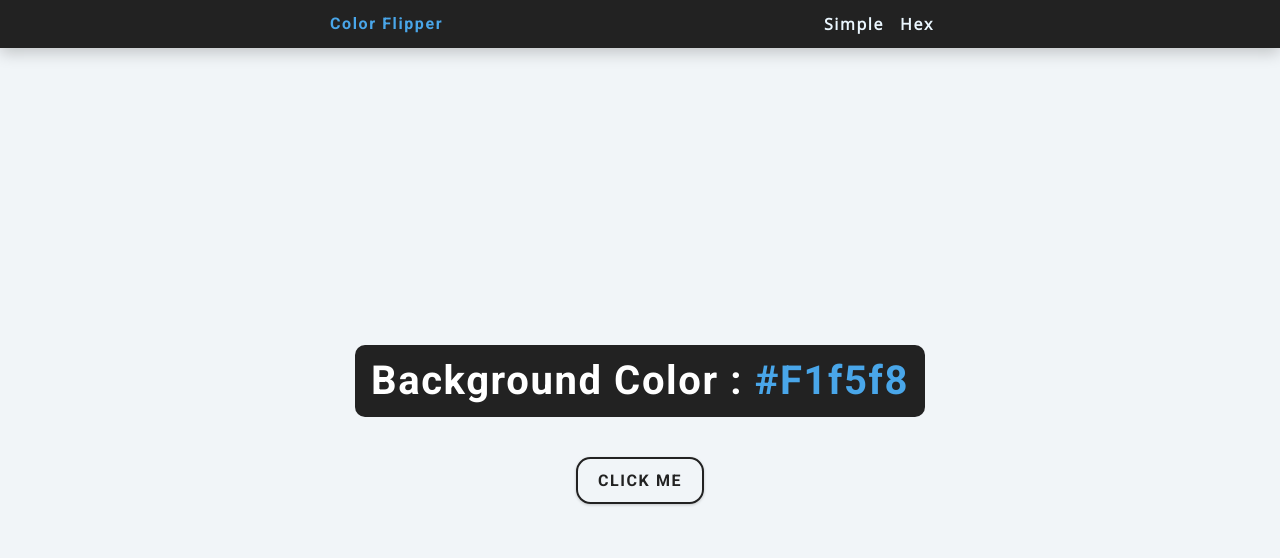
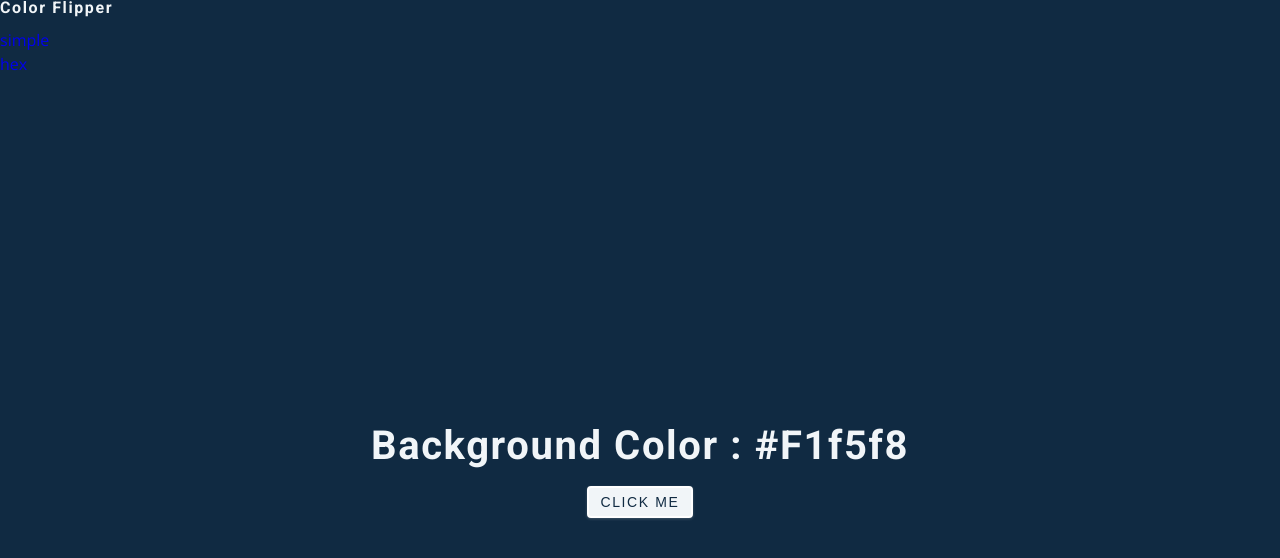
Before and after one commit to moaz-shamim/vanillajavascriptprojects, a plain HTML site: page ColorSwitcher/index.html in a window 1280 px wide. Drawn offline with nearby package versions, Linux system fonts and the light colour scheme.

Commit message:
Update styles.css

```diff
--- a/ColorSwitcher/styles.css
+++ b/ColorSwitcher/styles.css
@@ -47,7 +47,7 @@ Variables
   --ff-secondary: "Open Sans", sans-serif;
   --transition: all 0.3s linear;
   --spacing: 0.1rem;
-  --radius: 0.9rem;
+  --radius: 0.25rem;
   --light-shadow: 0 5px 15px rgba(0, 0, 0, 0.1);
   --dark-shadow: 0 5px 15px rgba(0, 0, 0, 0.2);
   --max-width: 1170px;
@@ -68,8 +68,8 @@ Global Styles
 }
 body {
   font-family: var(--ff-secondary);
-  background: var(--clr-grey-10);
-  color: var(--clr-grey-1);
+  background: var(--clr-grey-1);
+  color: var(--clr-grey-10);
   line-height: 1.5;
   font-size: 0.875rem;
 }
@@ -151,84 +151,41 @@ main {
   place-items: center;
 }
 
+
 /*
 ===============
-Nav
+Counter
 ===============
 */
-nav {
-  background: var(--clr-black);
-  height: 3rem;
-  display: grid;
-  align-items: center;
-  box-shadow: var(--dark-shadow);
-}
-.nav-center {
-  width: 90vw;
-  max-width: var(--fixed-width);
-  margin: 0 auto;
-  display: flex;
-  align-items: center;
-  justify-content: space-between;
-}
-.nav-center h4 {
-  margin-bottom: 0;
-  color: var(--clr-primary-5);
-}
-.nav-links {
-  display: flex;
-}
-nav a {
-  text-transform: capitalize;
-  font-weight: 700;
-  font-size: 1rem;
-  color: var(--clr-primary-10);
-  letter-spacing: var(--spacing);
-  margin-right: 1rem;
-}
-nav a:hover {
-  color: var(--clr-primary-5);
-}
-/*
-===============
-Container
-===============
-*/
+
 main {
-  min-height: calc(100vh - 3rem);
+  min-height: 100vh;
   display: grid;
   place-items: center;
 }
 .container {
   text-align: center;
 }
-.container h2 {
-  background: var(--clr-black);
-  color: var(--clr-white);
-  padding: 1rem;
-  border-radius: 10px;
-  margin-bottom: 2.5rem;
+#value {
+  font-size: 6rem;
+  font-weight: bold;
 }
-.color {
-  color: var(--clr-primary-5);
-}
-.btn-hero {
-  font-family: var(--ff-primary);
+.btn {
   text-transform: uppercase;
-  background: transparent;
-  color: var(--clr-black);
+  background-color: var(--clr-grey-10);;
+  color: var(--clr-grey-1);
+  padding: 0.375rem 0.75rem;
   letter-spacing: var(--spacing);
   display: inline-block;
-  font-weight: 700;
   transition: var(--transition);
-  border: 2px solid var(--clr-black);
+  font-size: 0.875rem;
+  border: 2px solid var(--clr-white);
   cursor: pointer;
-  box-shadow: 0 1px 3px rgba(0, 0, 0, 0.2);
+  box-shadow: 0 1px 3px rgba(255, 255, 255, 0.2);
   border-radius: var(--radius);
-  font-size: 1rem;
-  padding: 0.75rem 1.25rem;
+  margin: 0.5rem;
 }
-.btn-hero:hover {
+.btn:hover {
   color: var(--clr-white);
   background: var(--clr-black);
 }
```
